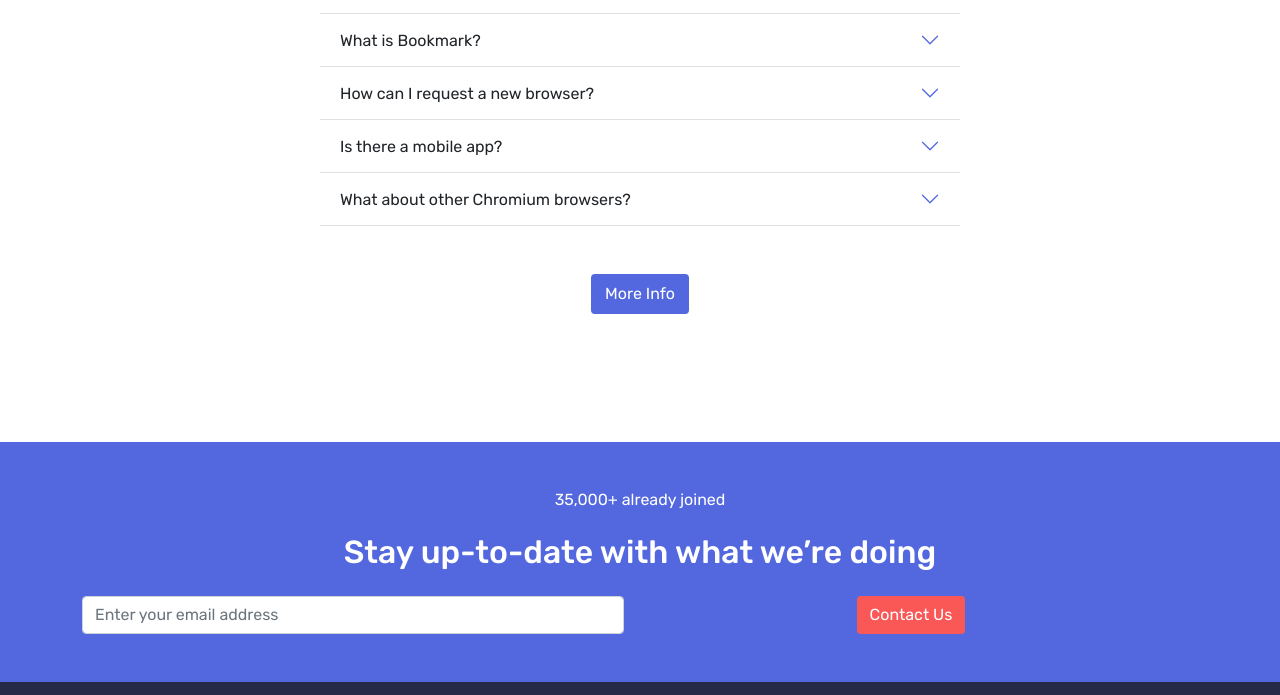
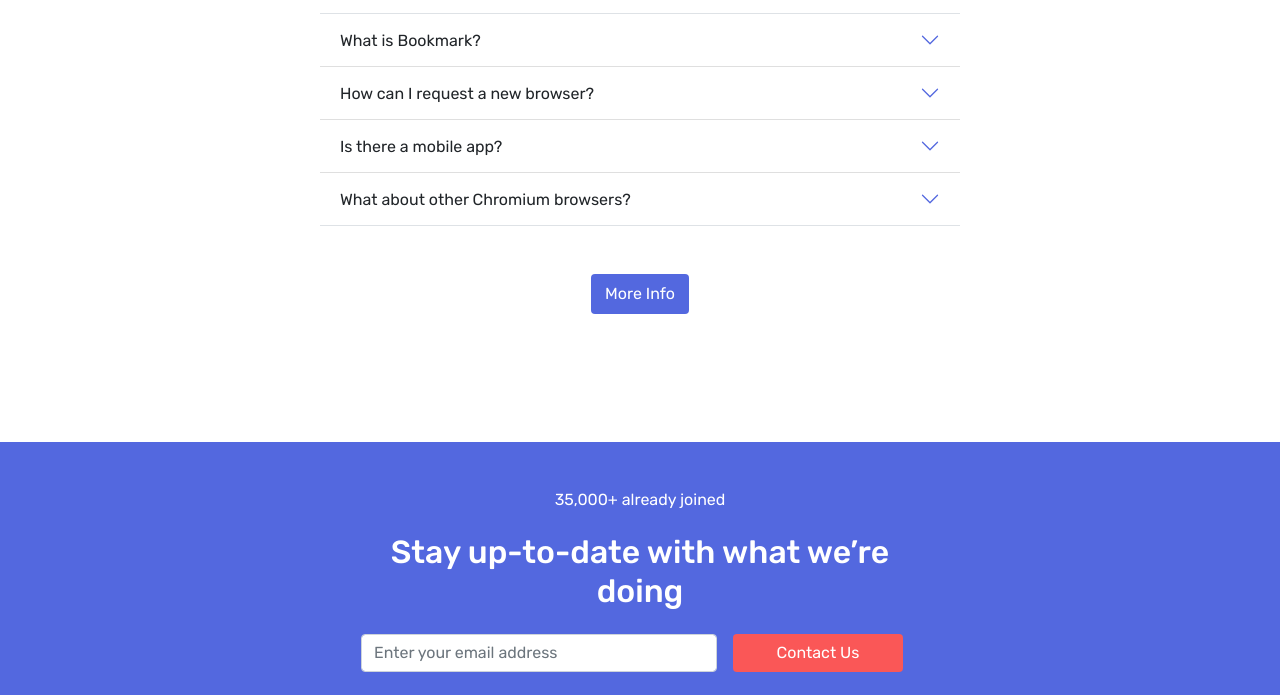
Before and after one commit to ccna35/bookmark-landing-page-master, a website: page index.html in a window 1280 px wide. Shown: the part 2218-2913 px from the top of the page. Drawn offline with nearby package versions, Linux system fonts and the light colour scheme.

Commit message:
first commit

```diff
--- a/index.html
+++ b/index.html
@@ -501,14 +501,17 @@
       <!-- Subscribe section -->
       <section class="subscribe bg-primary text-center py-5">
         <div class="container">
+          <div class="small_container col-12 col-lg-6 m-auto">
             <div class="jumbotron mb-4">
-            <p class="lead text-white display-9 mb-4">35,000+ already joined</p>
+              <p class="lead text-white display-9 mb-4">
+                35,000+ already joined
+              </p>
               <h1 class="display-7 text-white fw-bold mb-4">
                 Stay up-to-date with what we’re doing
               </h1>
             </div>
             <form class="row g-3 justify-content-center">
-            <div class="col-12 col-md-6">
+              <div class="col-12 col-md-8">
                 <label for="inputPassword2" class="visually-hidden"
                   >Password</label
                 >
@@ -518,10 +521,11 @@
                   placeholder="Enter your email address"
                 />
               </div>
-            <div class="col-12 col-md-6">
+              <div class="col-12 col-md-4">
                 <button type="submit" class="btn mynav_btn">Contact Us</button>
               </div>
             </form>
+          </div>
         </div>
       </section>
       <!-- Footer section -->
--- a/main.js
+++ b/main.js
@@ -5,11 +5,7 @@
 const hiddenMenuSocials = document.querySelector(".mobile-overlay-socials");
 const overlayNavbar = document.querySelector(".overlay-navbar");
 
-let active = false;
-
 burgerIcon.addEventListener("click", () => {
-  // closeIcon.classList.add("active");
-  // myNavLogo.classList.add("active");
   hiddenMenuSocials.classList.add("active");
   burgerIcon.style.display = "none";
   overlayNavbar.classList.add("active");
@@ -17,8 +13,6 @@
 });
 
 closeIcon.addEventListener("click", () => {
-  // closeIcon.classList.remove("active");
-  // myNavLogo.classList.remove("active");
   hiddenMenuSocials.classList.remove("active");
   hiddenMobileMenu.classList.remove("show");
   hiddenMobileMenu.classList.remove("mobile-menu");
--- a/sass/sections/_footer.scss
+++ b/sass/sections/_footer.scss
@@ -27,6 +27,7 @@
         letter-spacing: 1px;
         @include media-breakpoint-down(md) {
           font-size: 1rem;
+          display: block !important;
         }
       }
     }
--- a/sass/sections/_subscribe.scss
+++ b/sass/sections/_subscribe.scss
@@ -6,9 +6,12 @@
     @include media-breakpoint-down(sm) {
       margin: 0;
     }
+    @include media-breakpoint-down(lg) {
+      gap: 0.5rem;
+    }
     button {
       margin: 0 !important;
-      width: fit-content;
+      width: 100%;
       @include media-breakpoint-down(md) {
         width: 100% !important;
       }
```
Also changed, not shown: css/style.css, 1 other file. Lines whose indentation alone changed are shown as unchanged.
